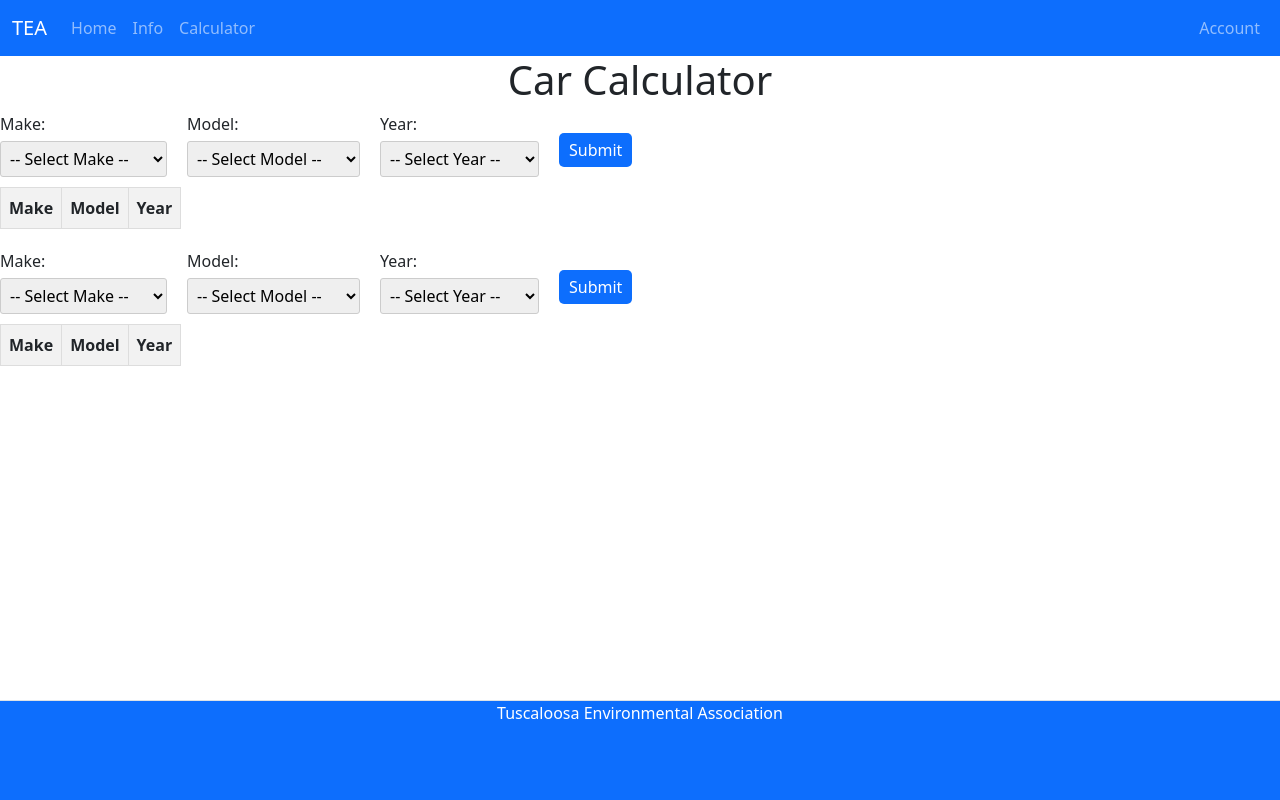
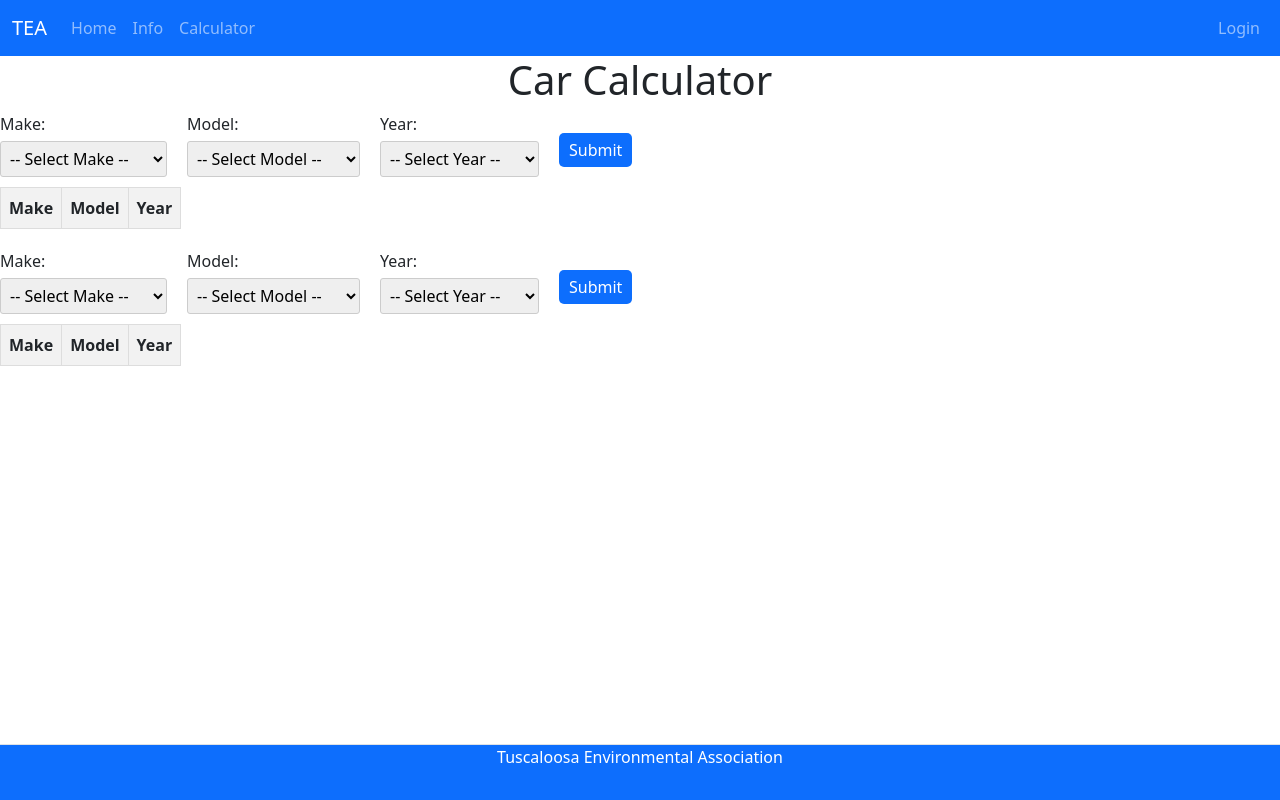
Before and after one commit to evanpaddock/TEA_Project_Client, a website: page resources/usercalc.html in a window 1280 px wide. Drawn offline with nearby package versions, Linux system fonts and the light colour scheme.

Commit message:
footer set to same height as navbar

```diff
--- a/resources/styles/index.css
+++ b/resources/styles/index.css
@@ -180,10 +180,10 @@
   }
 
 body {
-    padding-bottom: 130px;
+    padding-bottom: 80px;
 }
 
 .footer {
-    height: 100px;
+    height: 56px;
     color: #fff;
 }
--- a/resources/usercalc.html
+++ b/resources/usercalc.html
@@ -40,7 +40,7 @@
           <!-- placing this in this div keeps "login" on the right side of the screen regardless of size -->
           <ul class="navbar-nav me-auto">
                 <li class="nav-item">
-                    <a class="nav-link" href="#">Account</a>
+                    <a class="nav-link" href="./login.html">Login</a>
                 </li>
           </ul>
         </div>
@@ -147,11 +147,8 @@
 
       <!-- Footer Bar -->
       <footer class="footer fixed-bottom border-top navbar-dark bg-primary">
-        <div class="container text-center">
-          <span>Tuscaloosa Environmental Association</span>
-          <a class="col-md-4 d-flex align-items-center justify-content-center mb-3 mb-md-0 me-md-auto link-body-emphasis text-decoration-none collapse">
-            <svg class="bi me-2" width="40" height="32"><use xlink:href="#bootstrap"></use></svg>
-          </a>
+        <div class="container-fluid text-center justify-content-center">
+          <p class="text-center flex-column">Tuscaloosa Environmental Association</span>
         </div>
       </footer>
 
```
Also changed, not shown: resources/admincalc.html (+4 -7 lines), resources/adminreports.html (+2 -5 lines), resources/home.html (+2 -5 lines), resources/info.html (+2 -5 lines), resources/login.html (+2 -5 lines).
